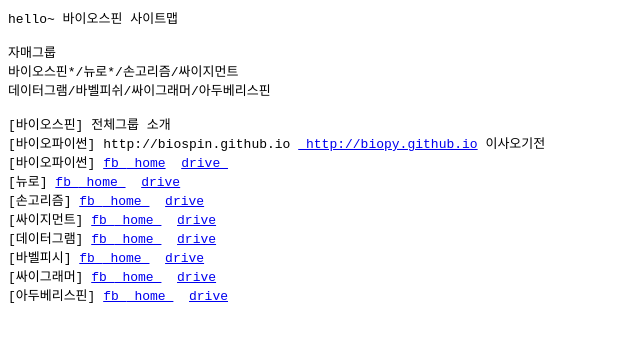
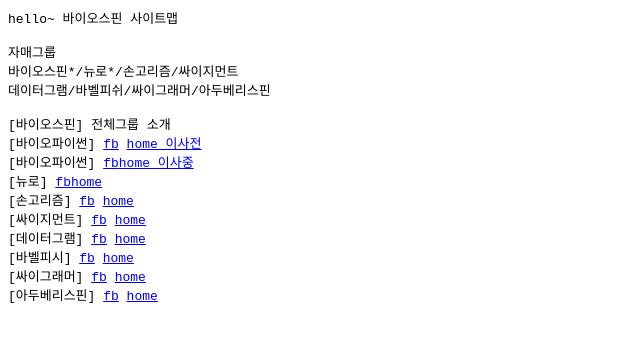
Before and after one commit to biospin/biospin.github.io, a plain HTML site: page index.html in a window 1280 px wide. Shown: the whole page, without its empty margins (0-640 px from the left). Drawn offline with Linux system fonts and the light colour scheme.

Commit message:
사이트맵 수정

```diff
--- a/index.html
+++ b/index.html
@@ -6,15 +6,15 @@ hello~ 바이오스핀 사이트맵
 데이터그램/바벨피쉬/싸이그래머/아두베리스핀
 
 [바이오스핀] 전체그룹 소개
-[바이오파이썬] http://biospin.github.io <a href="http://biopy.github.io"> http://biopy.github.io</a> 이사오기전
-[바이오파이썬] <a href="#">fb </a><a href="http://biospin.github.io/biopy"> home</a>  <a href="#">drive </a>
-[뉴로] <a href="#">fb </a><a href="http://biospin.github.io/neuropy"> home </a>  <a href="#">drive</a>
-[손고리즘] <a href="#">fb </a><a href="#"> home </a>  <a href="#">drive</a>
-[싸이지먼트] <a href="#">fb </a><a href="#"> home </a>  <a href="#">drive</a>
-[데이터그램] <a href="#">fb </a><a href="#"> home </a>  <a href="#">drive</a>
-[바벨피시] <a href="#">fb </a><a href="#"> home </a>  <a href="#">drive</a>
-[싸이그래머] <a href="#">fb </a><a href="#"> home </a>  <a href="#">drive</a>
-[아두베리스핀] <a href="#">fb </a><a href="#"> home </a>  <a href="#">drive</a>
+[바이오파이썬] <a href="https://www.facebook.com/groups/biospin">fb</a> <a href="http://biopy.github.io">home 이사전</a>
+[바이오파이썬] <a href="https://www.facebook.com/groups/biospin">fb</a><a href="http://biospin.github.io/biopy">home 이사중</a>
+[뉴로] <a href="#">fb</a><a href="http://biospin.github.io/neuropy">home</a>
+[손고리즘] <a href="#">fb</a> <a href="#">home</a>
+[싸이지먼트] <a href="#">fb</a> <a href="#">home</a>
+[데이터그램] <a href="#">fb</a> <a href="#">home</a>
+[바벨피시] <a href="#">fb</a> <a href="#">home</a>
+[싸이그래머] <a href="#">fb</a> <a href="#">home</a>
+[아두베리스핀] <a href="#">fb</a> <a href="#">home</a>
 
 
 <!--
```
